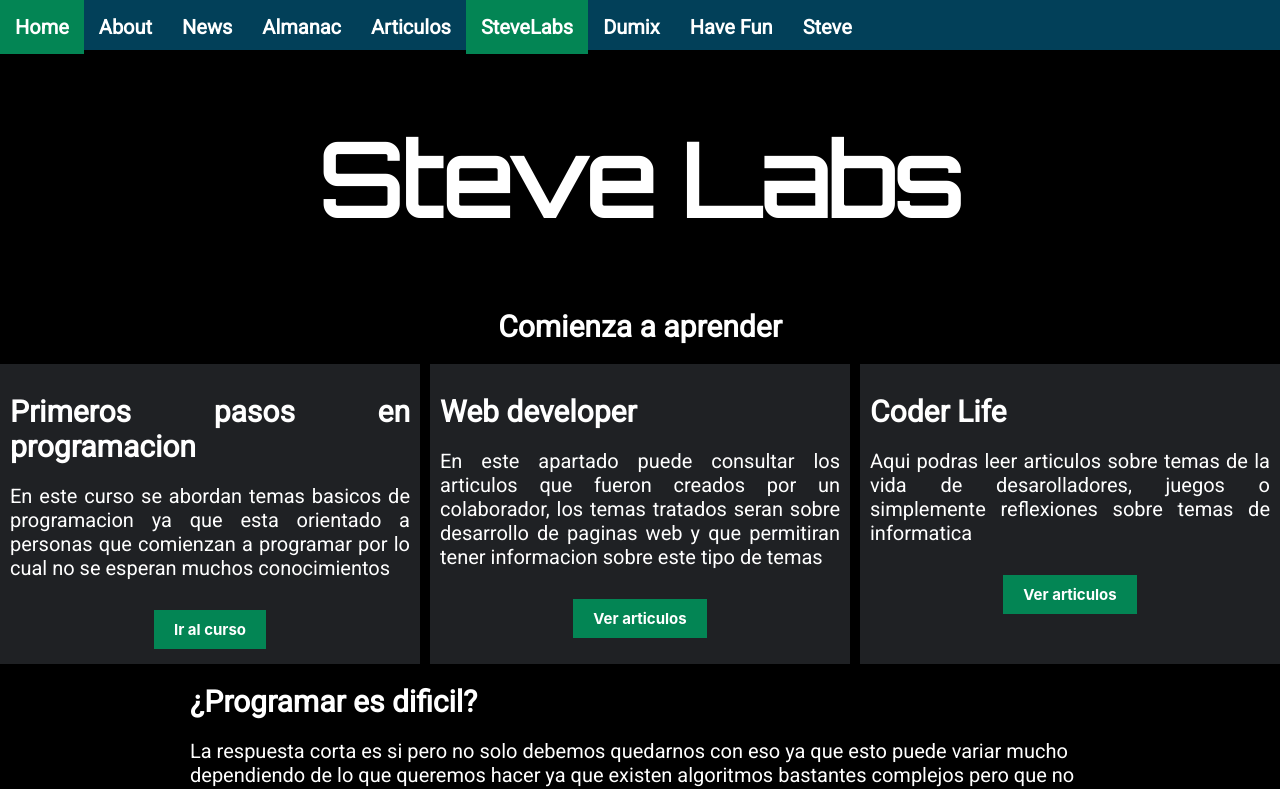
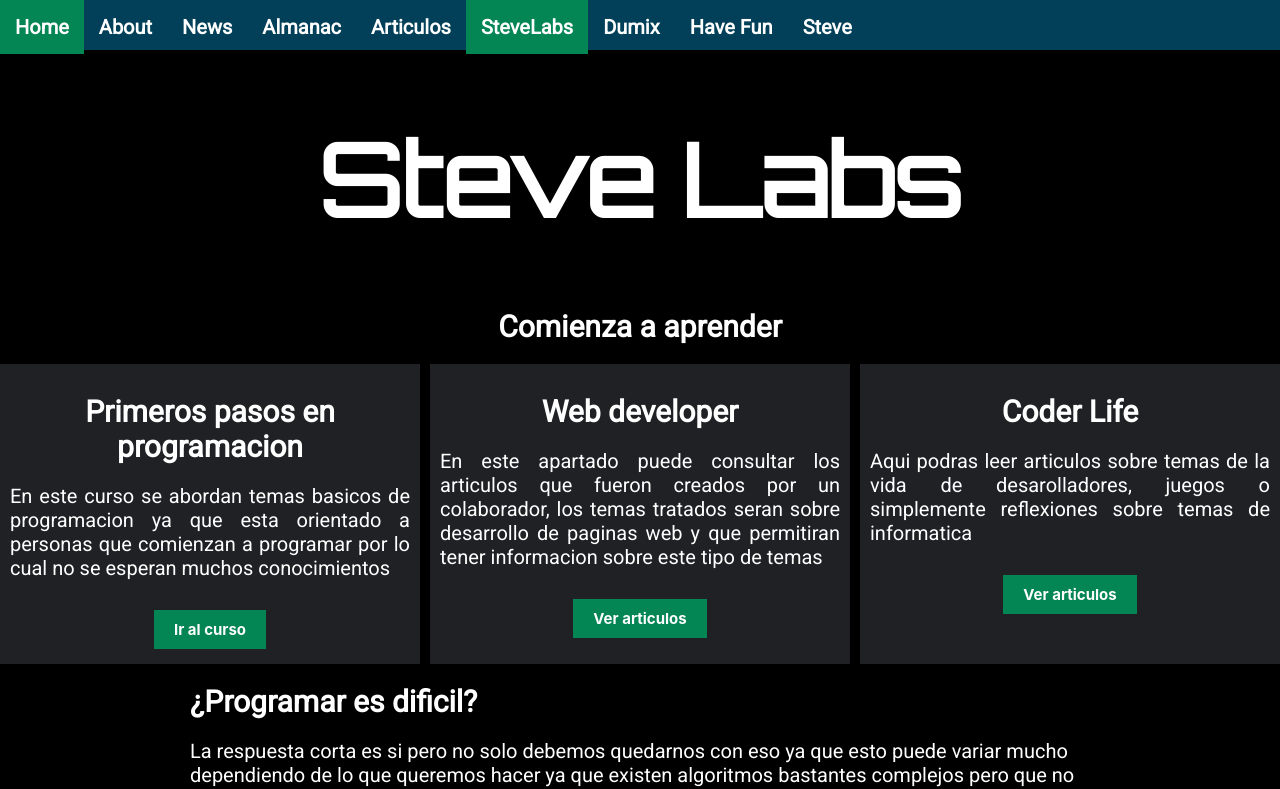
Before and after one commit to SteveBartmoss/steveapp, a React (Create React App) app: page /stevelabs in a window 1280 px wide. Shown: the top 789 px of the page. Built offline with nearby package versions, Linux system fonts and the light colour scheme.

Commit message:
add a div with de clasname center for center the title

```diff
--- a/src/stevelabs/homeLabs.jsx
+++ b/src/stevelabs/homeLabs.jsx
@@ -15,7 +15,9 @@ function HomeLabs() {
             <div className="div-flex-articles">
 
                 <div className="div-min-article">
-                    <h1 className="title1">Primeros pasos en programacion</h1>
+                    <div className="center">
+                        <h1 className="title1">Primeros pasos en programacion</h1>
+                    </div>
                     <p className="Content">En este curso se abordan temas basicos de programacion
                         ya que esta orientado a personas que comienzan a programar por lo cual no
                         se esperan muchos conocimientos</p>
@@ -26,7 +28,9 @@ function HomeLabs() {
                 </div>
 
                 <div className="div-min-article">
-                    <h1 className="title1">Web developer</h1>
+                    <div className="center">
+                        <h1 className="title1">Web developer</h1>
+                    </div>
                     <p className="Content">En este apartado puede consultar los articulos que fueron
                         creados por un colaborador, los temas tratados seran sobre desarrollo de paginas
                         web y que permitiran tener informacion sobre este tipo de temas
@@ -37,7 +41,9 @@ function HomeLabs() {
                 </div>
 
                 <div className="div-min-article">
-                    <h1 className="title1">Coder Life</h1>
+                    <div className="center">
+                        <h1 className="title1">Coder Life</h1>
+                    </div>
                     <p className="Content">Aqui podras leer articulos sobre temas de la vida
                     de desarolladores, juegos o simplemente reflexiones sobre temas de informatica
                     </p>
```
